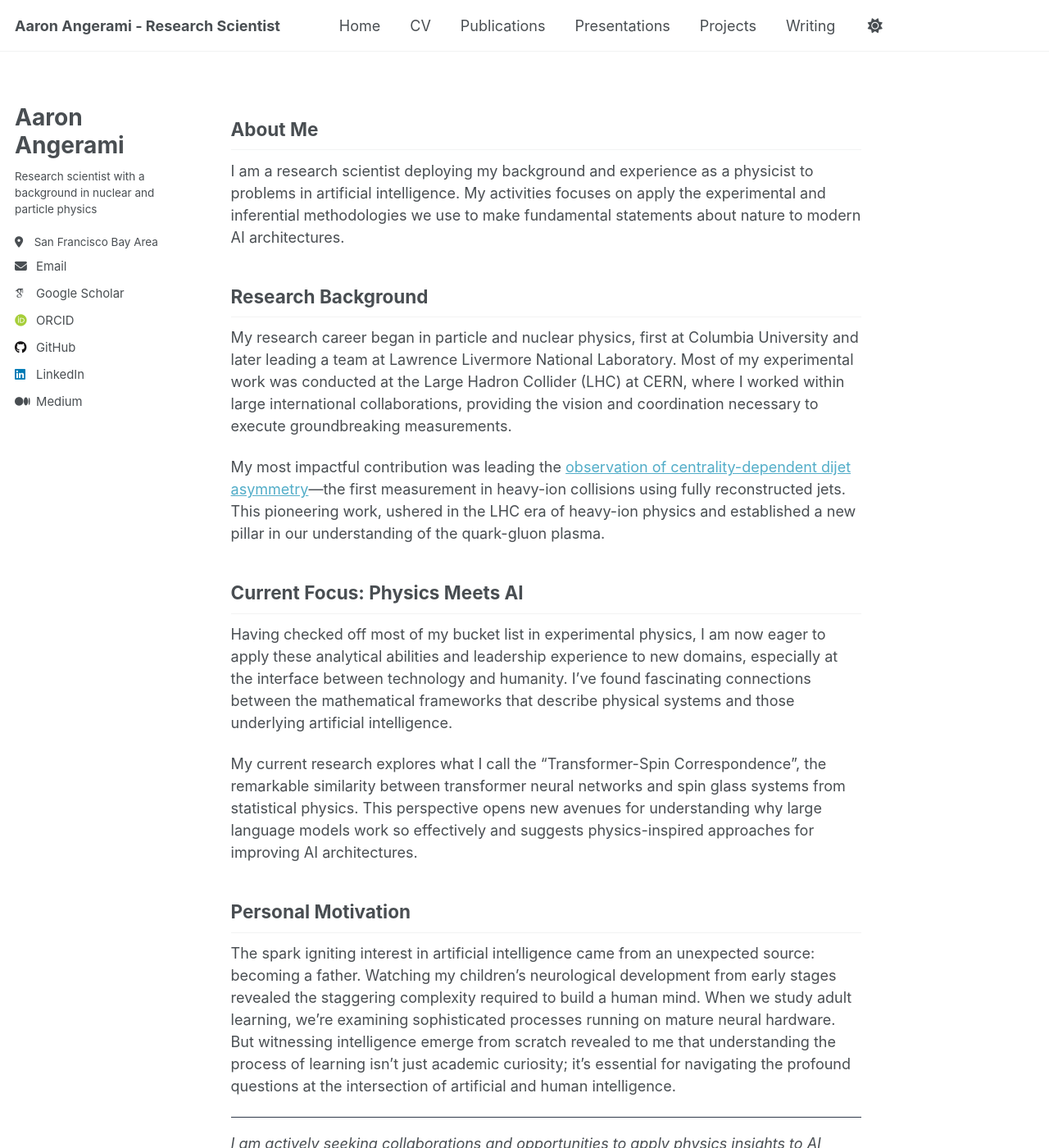
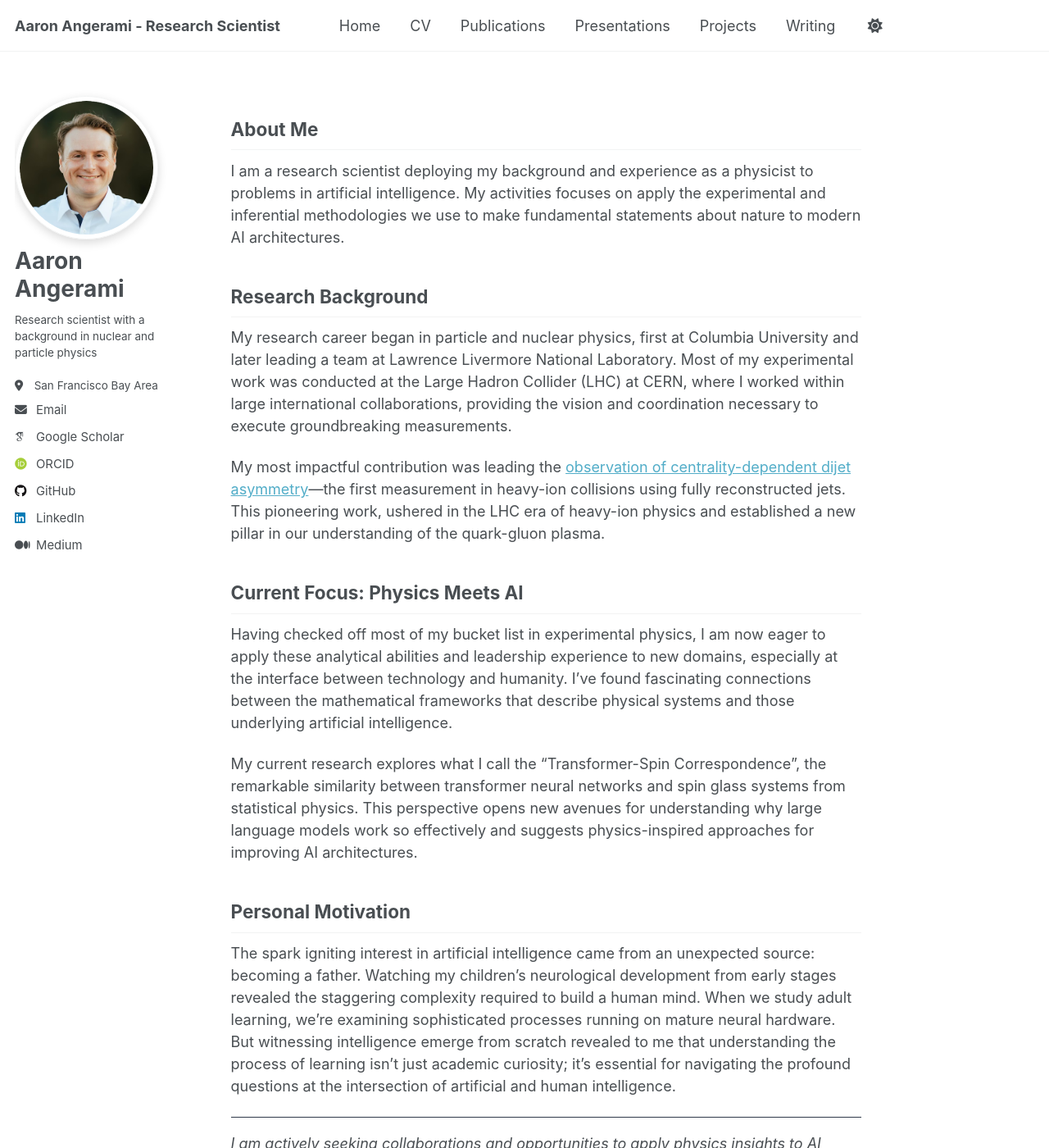
Before and after one commit to angerami/angerami.github.io, a Jekyll site: the page built from _pages/about.md, in a window 1280 px wide and 1400 px high. Shown: the whole window at 82% size. Built offline with Jekyll 4.4.1, drawn with Linux system fonts in a browser that asks for light colours; some web fonts are replaced.

Commit message:
adding headshot

```diff
--- a/_config.yml
+++ b/_config.yml
@@ -23,7 +23,7 @@ site_theme               : "default"
 
 author:
   name: "Aaron Angerami"
-  avatar: false
+  avatar: "avatar.png" #to remove completely set to false
   bio: "Research scientist with a background in nuclear and particle physics"
   location: "San Francisco Bay Area"
   email: "aaron.angerami@gmail.com"
--- a/_sass/_custom.scss
+++ b/_sass/_custom.scss
@@ -147,3 +147,44 @@ html[data-theme="dark"] .ile-notice {
   background-color: #0d2a35;
   border-left-color: #4fc3f7;
 }
+/* Modern circular avatar with subtle shadow */
+.author__avatar img {
+  border-radius: 50%;
+  border: 3px solid #f0f0f0;
+  box-shadow: 0 4px 12px rgba(0,0,0,0.15);
+  transition: transform 0.3s ease, box-shadow 0.3s ease;
+}
+
+.author__avatar img:hover {
+  transform: scale(1.02);
+  box-shadow: 0 6px 16px rgba(0,0,0,0.2);
+}
+
+/* Ensure avatar is centered and properly sized */
+.author__avatar {
+  display: table-cell;
+  vertical-align: top;
+  width: 36px;
+  height: 36px;
+
+  @include breakpoint($large) {
+    display: block;
+    width: auto;
+    height: auto;
+  }
+}
+
+/* Responsive avatar sizing */
+.sidebar .author__avatar img {
+  max-width: 110px;
+  border-radius: 50%;
+
+  @include breakpoint($large) {
+    padding: 5px;
+    max-width: 150px;
+  }
+
+  @include breakpoint($x-large) {
+    max-width: 175px;
+  }
+}
```
Also changed, not shown: images/avatar-medium.png (added), images/avatar-small.png (added), images/avatar.png (added), images/favicon-192x192.png (added), images/favicon.svg (added).
